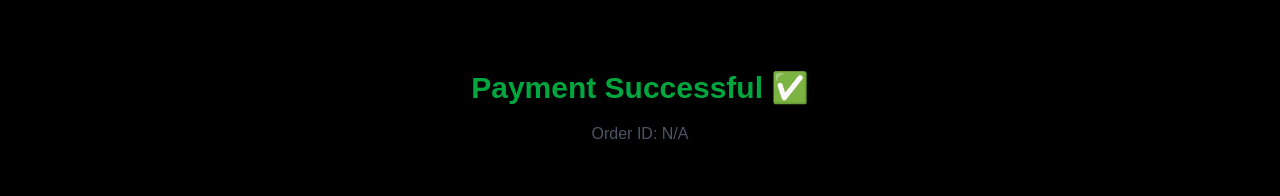
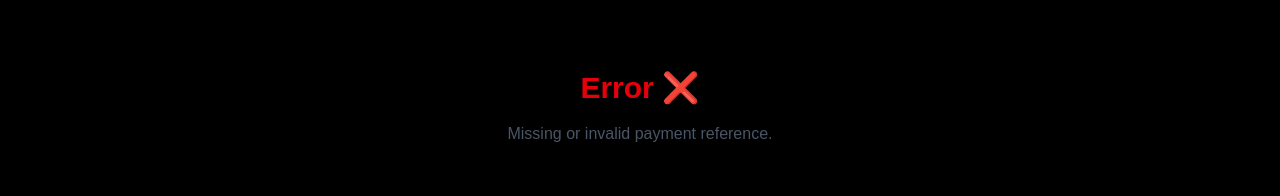
Before and after one commit to Amir213-max/ningakeeper, a Next.js app: page /checkout/success in a window 1280 px wide. Shown: the part 432-628 px from the top of the page. Built offline with nearby package versions, Linux system fonts and the light colour scheme; no server answers.

Commit message:
fix:shipping and payment

```diff
--- a/app/checkout/success/PaymentSuccessClient.js
+++ b/app/checkout/success/PaymentSuccessClient.js
@@ -5,21 +5,33 @@ import { useEffect } from "react";
 
 export default function PaymentSuccessClient() {
   const params = useSearchParams();
-  const orderId = params.get("order_id"); // أو "orderId" حسب اللي جاي من Tap
+  const orderId = params.get("order_id"); // أو "orderId" حسب رابط الدفع عندك
 
   useEffect(() => {
     if (orderId) {
-      console.log("Payment succeeded for order:", orderId);
-      // هنا ممكن تحدث حالة الطلب فى GraphQL إلى paid لو حبيت
+      console.log("✅ Payment succeeded for order:", orderId);
+    } else {
+      console.log("⚠️ No order ID found in URL");
     }
   }, [orderId]);
 
   return (
-    <div className="flex flex-col items-center justify-center text-center">
-      <h1 className="text-3xl font-bold text-green-600">
-        Payment Successful ✅
-      </h1>
-      <p className="mt-4 text-gray-600">Order ID: {orderId || "N/A"}</p>
+    <div className="flex flex-col items-center justify-center min-h-screen text-center">
+      {orderId ? (
+        <>
+          <h1 className="text-3xl font-bold text-green-600">
+            Payment Successful ✅
+          </h1>
+          <p className="mt-4 text-gray-600">Order ID: {orderId}</p>
+        </>
+      ) : (
+        <>
+          <h1 className="text-3xl font-bold text-red-600">Error ❌</h1>
+          <p className="mt-4 text-gray-600">
+            Missing or invalid payment reference.
+          </p>
+        </>
+      )}
     </div>
   );
 }
--- a/app/checkout/success/page.js
+++ b/app/checkout/success/page.js
@@ -1,9 +1,10 @@
+import { Suspense } from "react";
 import PaymentSuccessClient from "./PaymentSuccessClient";
 
 export default function PaymentSuccessPage() {
   return (
-    <div className="min-h-screen flex items-center justify-center">
+    <Suspense fallback={<div>Loading...</div>}>
       <PaymentSuccessClient />
-    </div>
+    </Suspense>
   );
 }
```
